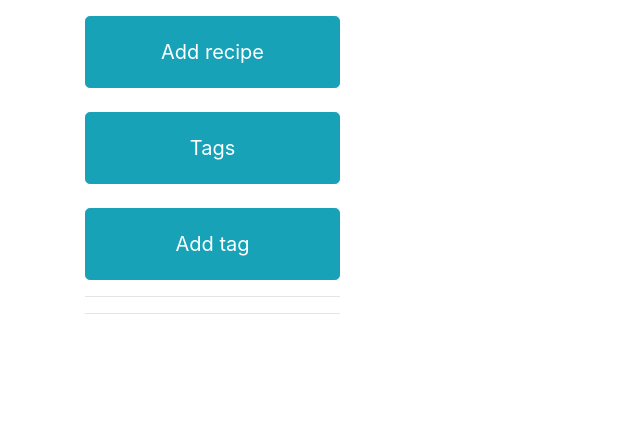
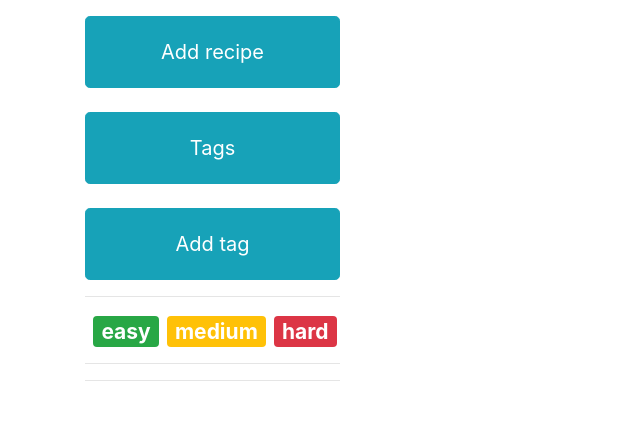
Before and after one commit to vanillaxx/CookBook, a Django app: page / in a window 1280 px wide. Shown: the part 372-800 px from the top of the page, without its empty margins (0-640 px from the left). Run offline with Django 3.2, Linux system fonts and the light colour scheme; data that the repository does not hold is empty; some libraries are stand-ins or nearby versions.

Commit message:
added searching by difficulty

```diff
--- a/CookBook/urls.py
+++ b/CookBook/urls.py
@@ -34,7 +34,8 @@ urlpatterns = [
     path("recipes/<int:pk>/delete", views.RecipeDelete.as_view(), name="recipe-delete"),
     path("tags/add", views.TagCreate.as_view(), name="tag-add"),
     path("tags/<int:pk>/delete", views.TagDelete.as_view(), name="tag-delete"),
-    path("tags/<int:pk>", views.tag, name="tag")
+    path("tags/<int:pk>", views.tag, name="tag"),
+    path("recipes/difficulty/<int:lvl>", views.difficulty_lvl, name="difficulty-level")
 ]
 
 urlpatterns += staticfiles_urlpatterns()
--- a/blog/templates/blog/home.html
+++ b/blog/templates/blog/home.html
@@ -3,6 +3,12 @@
 {% block title %}Homepage{% endblock %}
 
 {% block left %}
+    <hr>
+    <h3>
+        <a href='{% url 'difficulty-level' lvl=1  %}' class="badge badge-success ml-sm-2">easy</a>
+        <a href='{% url 'difficulty-level' lvl=2 %}' class="badge badge-warning text-white">medium</a>
+        <a href='{% url 'difficulty-level' lvl=3 %}' class="badge badge-danger">hard</a>
+    </h3>
     <hr>
     <h5>
         {% for tag in tags %}
--- a/blog/templates/blog/recipe_detail.html
+++ b/blog/templates/blog/recipe_detail.html
@@ -6,7 +6,7 @@
 {% endblock %}
 
 {% block left %}
-    <br><hr>
+    <hr>
     <h5 class="text-center text-info text-bold">Tags: </h5>
     <h5>
         {% for tag in object.tags.all %}
--- a/blog/templates/blog/recipe_update.html
+++ b/blog/templates/blog/recipe_update.html
@@ -8,6 +8,6 @@
 {% block right %}
 <form method="post">{% csrf_token %}
     {{ form.as_p }}
-    <input type="submit" value="Update">
+    <input type="submit" value="Update" class="btn btn-lg btn-info"
 </form>
 {% endblock %}
--- a/blog/views.py
+++ b/blog/views.py
@@ -22,6 +22,18 @@ def tags_list(request):
 
 def tag(request, pk):
     recipes = Recipe.objects.filter(tags__pk=pk)
+    tags = Tag.objects.all()
+    return render(request, 'blog/home.html', {'recipes': recipes, 'tags': tags})
+
+
+def difficulty_lvl(request, lvl):
+    if lvl == 1:
+        level = "EASY"
+    elif lvl == 2:
+        level = "MEDIUM"
+    else:
+        level = "HARD"
+    recipes = Recipe.objects.filter(difficulty_level=level)
     tags = Tag.objects.all()
     return render(request, 'blog/home.html', {'recipes': recipes, 'tags': tags})
 
```
Also changed, not shown: blog/templates/blog/tag_create.html (+6 -2 lines).
